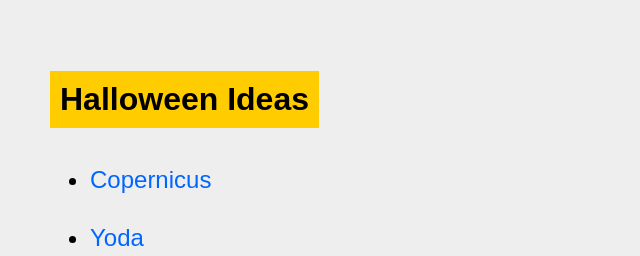
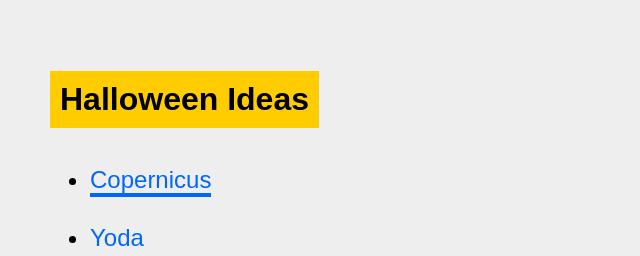
Before and after one commit to joyoyoyoyoyo/css-web-animations-examples, a plain HTML site: page animating-links/index.html in a window 1280 px wide. In both pictures the pointer is over the link "Copernicus". Shown: the top 256 px of the page, without its empty margins (0-640 px from the left). Drawn offline with Linux system fonts and the light colour scheme.

Commit message:
🎨 - Add underline animation on links implcitly by using the border-bottom property of the list item upon both non-hovering events and hovering events

```diff
--- a/animating-links/index.html
+++ b/animating-links/index.html
@@ -22,6 +22,11 @@
     li a {
       color: #0066FF;
       text-decoration: none;
+      transition: all .2s ease-out;
+      border-bottom: 4px solid rgba(0, 102, 255, 0);
+    }
+    li a:hover {
+      border-bottom: 4px solid rgba(0, 102, 255, 1);
     }
   </style>
 
```
